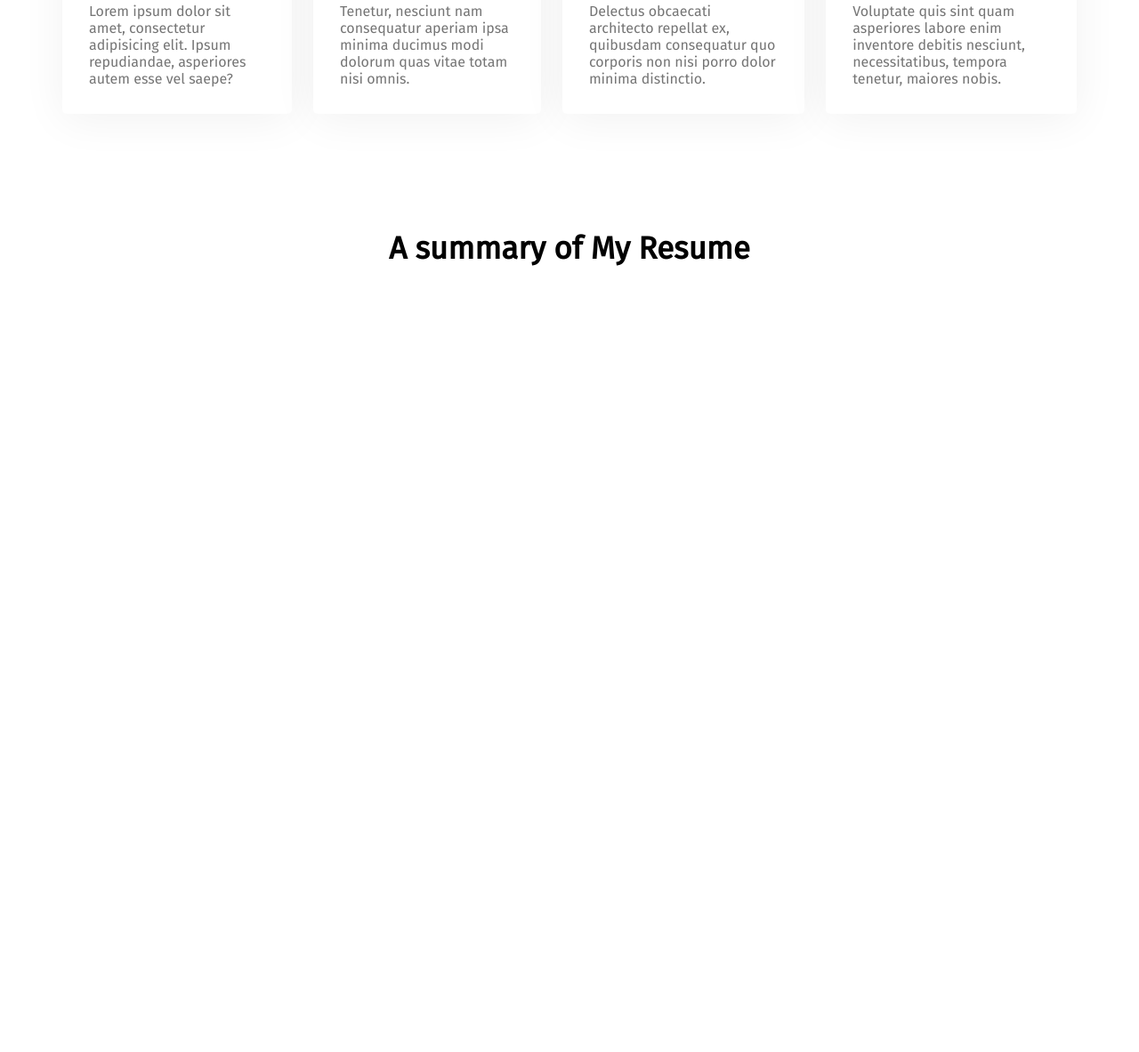
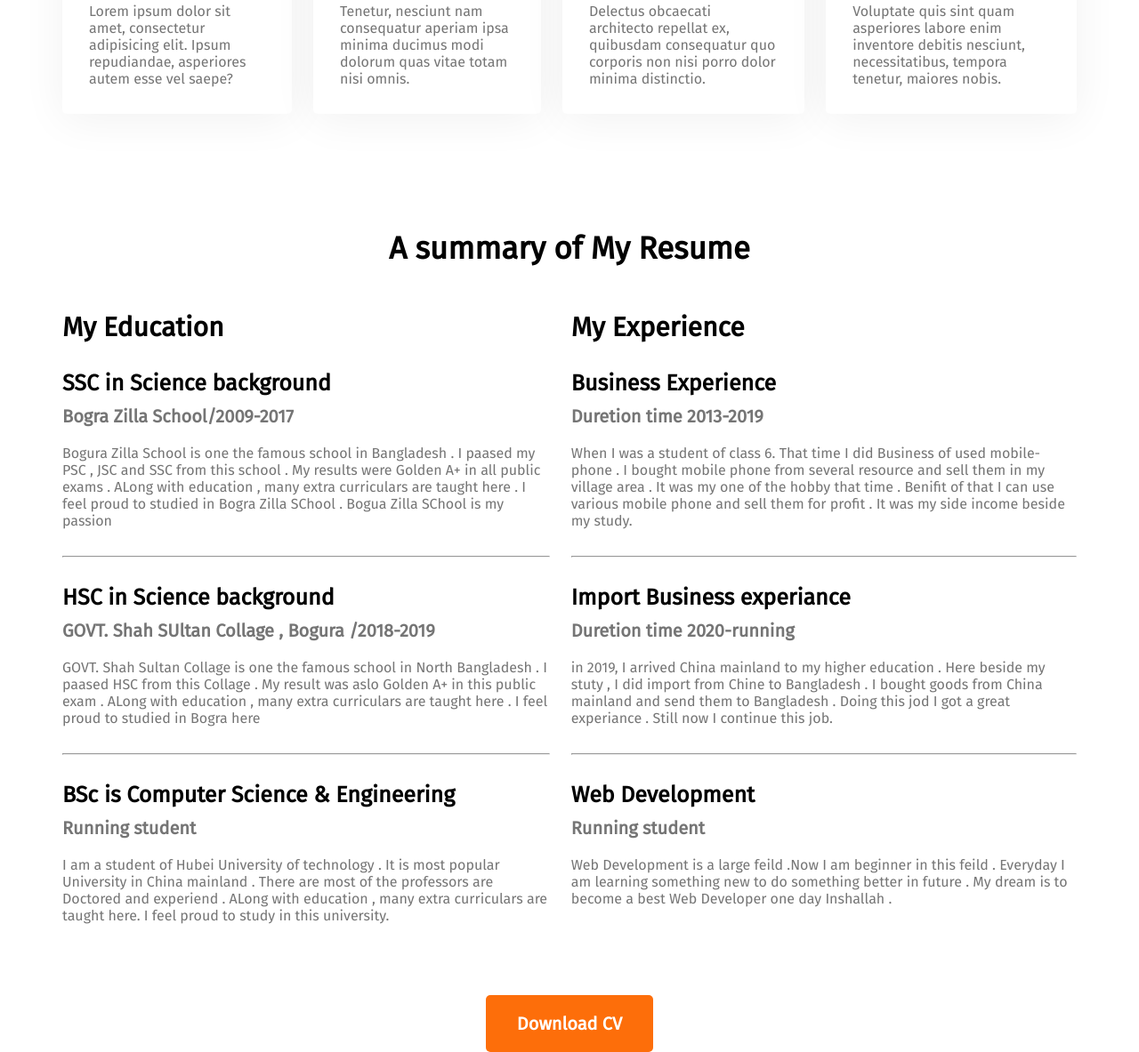
Before and after one commit to mustakim10/developer-portfolio, a plain HTML site: page index.html in a window 1280 px wide. Shown: the part 1721-2904 px from the top of the page at 89% size. Before the commit the page ends 2071 px from the top, so only its background shows below. Drawn offline with Linux system fonts and the light colour scheme.

Commit message:
added resume contant

```diff
--- a/index.html
+++ b/index.html
@@ -94,9 +94,49 @@
     <h3 class="section-title">A summary of My Resume</h3>
     <div class="resume-contant">
         <div>
+<h3 class="resume-title">My Education</h3>
+<div class="resume-item">
+    <h4 class="title">SSC in Science background</h4>
+    <h5 class="sub-title">Bogra Zilla School/2009-2017</h5>
+    <p class="description">Bogura Zilla School is one the famous school in Bangladesh . I paased my PSC , JSC and SSC from this school . My results were Golden A+ in all public exams . ALong with education , many extra curriculars are taught here . I feel proud to studied in Bogra Zilla SChool . Bogua Zilla SChool is my passion</p>
+</div>
+<hr>
+<div class="resume-item">
+    <h4 class="title">HSC in Science background</h4>
+    <h5 class="sub-title">GOVT. Shah SUltan Collage , Bogura /2018-2019</h5>
+    <p class="description">GOVT. Shah Sultan Collage is one the famous school in North Bangladesh . I paased HSC from this Collage . My result was aslo Golden A+ in this public exam . ALong with education , many extra curriculars are taught here . I feel proud to studied in Bogra here</p>
+</div>
+<hr>
+<div class="resume-item">
+    <h4 class="title">BSc is Computer Science & Engineering</h4>
+    <h5 class="sub-title">Running student</h5>
+    <p class="description">I am a student of Hubei University of technology . It is most popular University in China mainland . There are most of the professors are Doctored and experiend .  ALong with education , many extra curriculars are taught here. I feel proud to study in this university. </p>
+</div>
+
+        </div>
+        <div>
+<h3 class="resume-title">My Experience</h3>
+<div class="resume-item">
+    <h4 class="title">Business Experience</h4>
+    <h5 class="sub-title">Duretion time 2013-2019</h5>
+    <p class="description">When I was a student of class 6. That time I did Business of used mobile-phone . I bought mobile phone from several resource and sell them in my village area . It was my one of the hobby that time . Benifit of that I can use various mobile phone and sell them for profit . It was my side income beside my study. </p>
+</div>
+<hr><div class="resume-item">
+    <h4 class="title">Import Business experiance</h4>
+    <h5 class="sub-title">Duretion time 2020-running</h5>
+    <p class="description">in 2019, I arrived China mainland to my higher education . Here beside my stuty , I did import from Chine to Bangladesh . I bought goods from China mainland and send them to Bangladesh . Doing this jod I got a great experiance . Still now I continue this job. </p>
+</div>
+<hr><div class="resume-item">
+    <h4 class="title">Web Development</h4>
+    <h5 class="sub-title">Running student</h5>
+    <p class="description">Web Development is a large feild .Now I am beginner in this feild . Everyday I am learning something new to do something better in future . My dream is to become a best Web Developer one day Inshallah .  </p>
+</div>
 
         </div>
 
+    </div>
+    <div class="resume-button">
+        <button class="btn-primary" >Download CV</button>
     </div>
 
 </section>
--- a/styles/protfolio.css
+++ b/styles/protfolio.css
@@ -1,6 +1,7 @@
 * {
     margin: 0;
     font-family: 'Fira Sans', sans-serif;
+
 }
 
 .text-primary {
@@ -132,3 +133,33 @@ margin-bottom: 20px;
     color: #757575;
 }
 /* Resume styles */
+.resume-contant{
+    display: flex;
+    gap: 24px;
+}
+.resume-title{
+    font-weight: 700;
+font-size: 30px;
+}
+.resume .title{
+    font-weight: 700;
+font-size: 25px;
+margin-bottom: 10px;
+}
+.resume .sub-title{
+    color: #757575;
+    font-weight: 600;
+font-size: 20px;
+margin-bottom: 20px;
+}
+.resume .description{
+    color: #757575;
+}
+.resume-item{
+    margin-top: 30px;
+    margin-bottom: 30px;
+}
+.resume-button{
+    margin-top: 50px;
+    text-align: center;
+}
```
